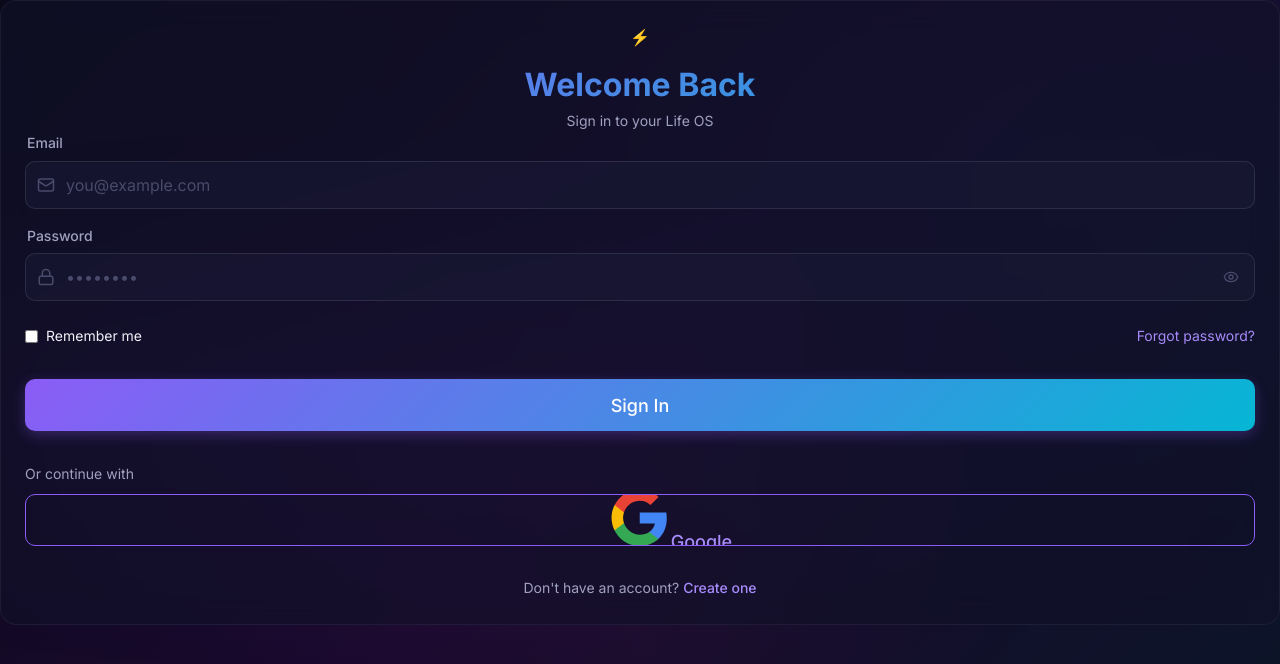
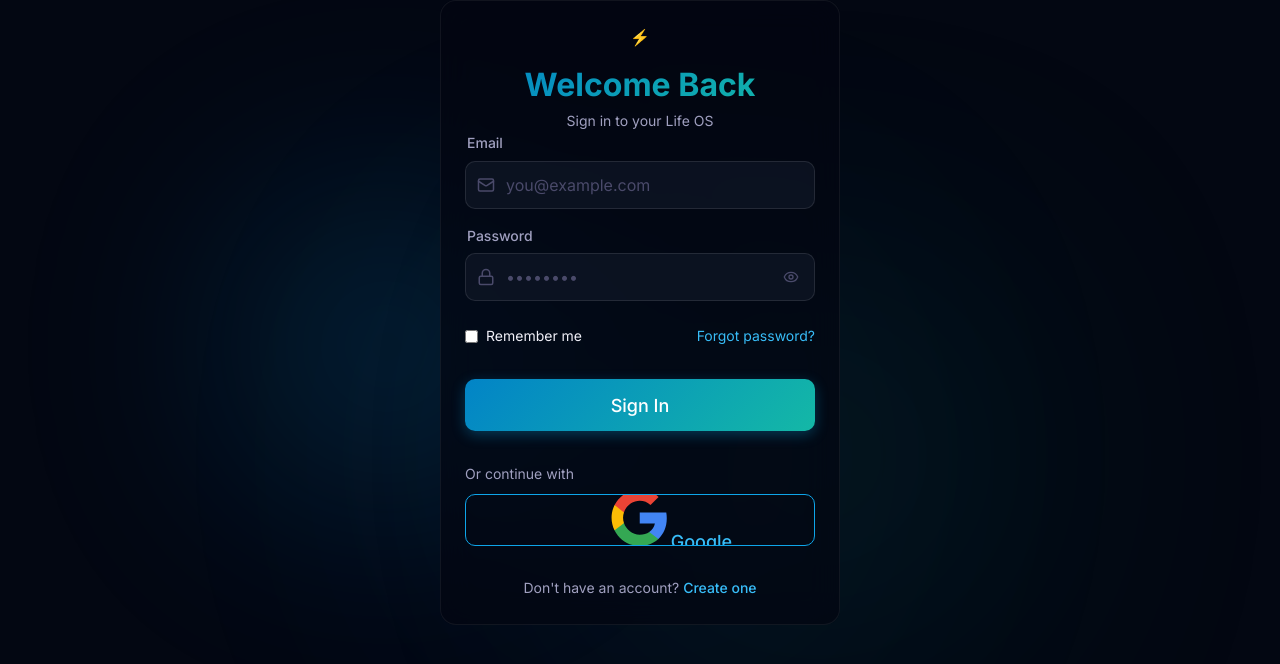
Before and after one commit to vraj-ptl/Life-OS, a Next.js app in the folder frontend/: page /login in a window 1280 px wide. Shown: the top 664 px of the page. Built offline with nearby package versions, Linux system fonts and the light colour scheme; no server answers.

Commit message:
complete

```diff
--- a/frontend/src/app/(auth)/layout.tsx
+++ b/frontend/src/app/(auth)/layout.tsx
@@ -4,6 +4,7 @@ import { useEffect } from 'react';
 import { useRouter } from 'next/navigation';
 import { useAuth } from '@/contexts/AuthContext';
 import { Loader2 } from 'lucide-react';
+import { AuthBackground } from '@/components/ui/AuthBackground';
 
 export default function AuthLayout({
   children,
@@ -29,11 +30,9 @@ export default function AuthLayout({
 
   return (
     <div className="min-h-screen flex items-center justify-center p-4 relative overflow-hidden">
-      {/* Decorative background elements */}
-      <div className="absolute top-[-10%] left-[-10%] w-[40%] h-[40%] rounded-full bg-primary/10 blur-[100px] animate-pulse-scale" />
-      <div className="absolute bottom-[-10%] right-[-10%] w-[40%] h-[40%] rounded-full bg-secondary/10 blur-[100px] animate-pulse-scale delay-500" />
+      <AuthBackground />
 
-      <div className="w-full max-w-md z-10">
+      <div className="w-full z-10 relative" style={{ maxWidth: '400px' }}>
         {children}
       </div>
     </div>
--- a/frontend/src/app/(auth)/login/page.tsx
+++ b/frontend/src/app/(auth)/login/page.tsx
@@ -81,7 +81,7 @@ export default function LoginPage() {
 
   return (
     <div ref={containerRef}>
-      <Card glass className="p-xl border-border-hover shadow-xl">
+      <Card glass className="p-lg border-border-hover shadow-glow-sm hover:shadow-glow transition-shadow duration-500">
         <div className="auth-header text-center mb-xl">
           <div className="text-4xl mb-sm">⚡</div>
           <h1 className="text-2xl font-bold text-gradient mb-xs">Welcome Back</h1>
--- /dev/null
+++ b/frontend/src/components/ui/AuthBackground.tsx
@@ -0,0 +1,125 @@
+'use client';
+
+import { useRef } from 'react';
+import { useGSAP } from '@gsap/react';
+import { gsap } from '@/lib/gsapConfig';
+
+export const AuthBackground = () => {
+  const containerRef = useRef<HTMLDivElement>(null);
+  const orb1Ref = useRef<HTMLDivElement>(null);
+  const orb2Ref = useRef<HTMLDivElement>(null);
+  const orb3Ref = useRef<HTMLDivElement>(null);
+
+  useGSAP(() => {
+    // Floating animations for orbs
+    gsap.to(orb1Ref.current, {
+      x: 'random(-50, 50)',
+      y: 'random(-50, 50)',
+      duration: 8,
+      ease: 'sine.inOut',
+      yoyo: true,
+      repeat: -1,
+    });
+
+    gsap.to(orb2Ref.current, {
+      x: 'random(-80, 80)',
+      y: 'random(-40, 40)',
+      duration: 10,
+      ease: 'sine.inOut',
+      yoyo: true,
+      repeat: -1,
+      delay: -2,
+    });
+
+    gsap.to(orb3Ref.current, {
+      x: 'random(-40, 40)',
+      y: 'random(-80, 80)',
+      duration: 12,
+      ease: 'sine.inOut',
+      yoyo: true,
+      repeat: -1,
+      delay: -4,
+    });
+
+    // Subtle parallax on mouse move
+    const handleMouseMove = (e: MouseEvent) => {
+      const { clientX, clientY } = e;
+      const xPos = (clientX / window.innerWidth - 0.5) * 30;
+      const yPos = (clientY / window.innerHeight - 0.5) * 30;
+
+      gsap.to(orb1Ref.current, { x: xPos, y: yPos, duration: 2, ease: 'power2.out' });
+      gsap.to(orb2Ref.current, { x: xPos * -0.5, y: yPos * -0.5, duration: 2.5, ease: 'power2.out' });
+      gsap.to(orb3Ref.current, { x: xPos * 0.8, y: yPos * 0.8, duration: 3, ease: 'power2.out' });
+    };
+
+    window.addEventListener('mousemove', handleMouseMove);
+    return () => window.removeEventListener('mousemove', handleMouseMove);
+  }, { scope: containerRef });
+
+  const containerStyle: React.CSSProperties = {
+    position: 'fixed',
+    top: 0,
+    left: 0,
+    right: 0,
+    bottom: 0,
+    overflow: 'hidden',
+    pointerEvents: 'none',
+    zIndex: 0,
+    background: 'var(--bg-primary)',
+  };
+
+  const orbBase: React.CSSProperties = {
+    position: 'absolute',
+    borderRadius: '50%',
+  };
+
+  return (
+    <div ref={containerRef} style={containerStyle}>
+      {/* Orb 1: Cyan */}
+      <div
+        ref={orb1Ref}
+        style={{
+          ...orbBase,
+          top: '20%',
+          left: '15%',
+          width: '50vh',
+          height: '50vh',
+          background: 'radial-gradient(circle, #0ea5e9 0%, transparent 70%)',
+          filter: 'blur(120px)',
+          opacity: 0.35,
+        }}
+      />
+
+      {/* Orb 2: Emerald */}
+      <div
+        ref={orb2Ref}
+        style={{
+          ...orbBase,
+          bottom: '15%',
+          right: '15%',
+          width: '60vh',
+          height: '60vh',
+          background: 'radial-gradient(circle, #10b981 0%, transparent 70%)',
+          filter: 'blur(140px)',
+          opacity: 0.25,
+        }}
+      />
+
+      {/* Orb 3: Deep Blue */}
+      <div
+        ref={orb3Ref}
+        style={{
+          ...orbBase,
+          top: '50%',
+          left: '50%',
+          transform: 'translate(-50%, -50%)',
+          width: '70vh',
+          height: '70vh',
+          background: 'radial-gradient(circle, #3b82f6 0%, transparent 70%)',
+          filter: 'blur(150px)',
+          opacity: 0.15,
+        }}
+      />
+    </div>
+  );
+};
--- a/frontend/src/components/ui/Button.module.css
+++ b/frontend/src/components/ui/Button.module.css
@@ -80,11 +80,11 @@
 .primary {
   background: var(--gradient-primary);
   color: #fff;
-  box-shadow: 0 4px 14px rgba(139, 92, 246, 0.3);
+  box-shadow: 0 4px 14px rgba(14, 165, 233, 0.3);
 }
 
 .primary:hover:not(:disabled) {
-  box-shadow: 0 6px 20px rgba(139, 92, 246, 0.4);
+  box-shadow: 0 6px 20px rgba(14, 165, 233, 0.4);
   filter: brightness(1.1);
 }
 
@@ -127,5 +127,5 @@
 }
 
 .outline:hover:not(:disabled) {
-  background: rgba(139, 92, 246, 0.1);
+  background: rgba(14, 165, 233, 0.1);
 }
--- a/frontend/src/styles/globals.css
+++ b/frontend/src/styles/globals.css
@@ -8,15 +8,15 @@
 
 /* ─── CSS Custom Properties ─────────────────────────────────────── */
 :root {
-  /* Brand Colors — Vibrant gradient palette */
-  --color-primary: #8b5cf6;          /* Violet */
-  --color-primary-light: #a78bfa;
-  --color-primary-dark: #7c3aed;
-  --color-primary-glow: rgba(139, 92, 246, 0.4);
+  /* Brand Colors — Midnight Aurora (Sleek Cyan/Sapphire) */
+  --color-primary: #0ea5e9;          /* Cyan / Sky Blue */
+  --color-primary-light: #38bdf8;
+  --color-primary-dark: #0284c7;
+  --color-primary-glow: rgba(14, 165, 233, 0.4);
 
-  --color-secondary: #06b6d4;        /* Cyan */
-  --color-secondary-light: #22d3ee;
-  --color-secondary-dark: #0891b2;
+  --color-secondary: #10b981;        /* Emerald / Teal */
+  --color-secondary-light: #34d399;
+  --color-secondary-dark: #059669;
 
   --color-accent: #f59e0b;           /* Amber */
   --color-accent-light: #fbbf24;
@@ -39,25 +39,25 @@
   --color-info-bg: rgba(59, 130, 246, 0.1);
 
   /* Gradients */
-  --gradient-primary: linear-gradient(135deg, #8b5cf6 0%, #06b6d4 100%);
-  --gradient-secondary: linear-gradient(135deg, #ec4899 0%, #8b5cf6 100%);
+  --gradient-primary: linear-gradient(135deg, #0284c7 0%, #14b8a6 100%);
+  --gradient-secondary: linear-gradient(135deg, #10b981 0%, #0ea5e9 100%);
   --gradient-warm: linear-gradient(135deg, #f59e0b 0%, #ef4444 100%);
-  --gradient-cool: linear-gradient(135deg, #06b6d4 0%, #3b82f6 100%);
-  --gradient-emerald: linear-gradient(135deg, #10b981 0%, #06b6d4 100%);
+  --gradient-cool: linear-gradient(135deg, #0ea5e9 0%, #3b82f6 100%);
+  --gradient-emerald: linear-gradient(135deg, #059669 0%, #10b981 100%);
   --gradient-sunset: linear-gradient(135deg, #f472b6 0%, #f59e0b 100%);
-  --gradient-bg: linear-gradient(135deg, #0a0a1a 0%, #1a0a2e 50%, #0a1628 100%);
-  --gradient-card: linear-gradient(135deg, rgba(255,255,255,0.05) 0%, rgba(255,255,255,0.02) 100%);
+  --gradient-bg: linear-gradient(135deg, #050a15 0%, #081229 50%, #040d1a 100%);
+  --gradient-card: linear-gradient(135deg, rgba(255,255,255,0.03) 0%, rgba(255,255,255,0.01) 100%);
 
-  /* Backgrounds — Deep dark with subtle warmth */
-  --bg-primary: #0a0a1a;
-  --bg-secondary: #111128;
-  --bg-tertiary: #1a1a36;
-  --bg-card: rgba(26, 26, 54, 0.8);
-  --bg-card-hover: rgba(30, 30, 62, 0.9);
-  --bg-glass: rgba(17, 17, 40, 0.6);
-  --bg-input: rgba(26, 26, 54, 0.6);
-  --bg-sidebar: rgba(10, 10, 26, 0.95);
-  --bg-modal-overlay: rgba(0, 0, 0, 0.7);
+  /* Backgrounds — Ultra Dark Sapphire */
+  --bg-primary: #030712;
+  --bg-secondary: #0b1120;
+  --bg-tertiary: #111827;
+  --bg-card: rgba(11, 17, 32, 0.85);
+  --bg-card-hover: rgba(17, 24, 39, 0.95);
+  --bg-glass: rgba(3, 7, 18, 0.7);
+  --bg-input: rgba(17, 24, 39, 0.7);
+  --bg-sidebar: rgba(3, 7, 18, 0.95);
+  --bg-modal-overlay: rgba(0, 0, 0, 0.8);
 
   /* Text */
   --text-primary: #f0f0f8;
@@ -69,8 +69,8 @@
   /* Borders */
   --border-subtle: rgba(255, 255, 255, 0.06);
   --border-default: rgba(255, 255, 255, 0.1);
-  --border-hover: rgba(139, 92, 246, 0.3);
-  --border-focus: rgba(139, 92, 246, 0.6);
+  --border-hover: rgba(14, 165, 233, 0.3);
+  --border-focus: rgba(14, 165, 233, 0.6);
 
   /* Shadows */
   --shadow-sm: 0 1px 2px rgba(0, 0, 0, 0.3);
@@ -78,7 +78,7 @@
   --shadow-lg: 0 8px 32px rgba(0, 0, 0, 0.5);
   --shadow-xl: 0 16px 48px rgba(0, 0, 0, 0.6);
   --shadow-glow: 0 0 20px var(--color-primary-glow);
-  --shadow-glow-sm: 0 0 10px rgba(139, 92, 246, 0.2);
+  --shadow-glow-sm: 0 0 10px rgba(14, 165, 233, 0.2);
   --shadow-inner: inset 0 2px 4px rgba(0, 0, 0, 0.3);
 
   /* Spacing */
@@ -241,18 +241,18 @@ ul, ol {
 }
 
 ::-webkit-scrollbar-thumb {
-  background: rgba(139, 92, 246, 0.3);
+  background: rgba(14, 165, 233, 0.3);
   border-radius: var(--radius-full);
   transition: background var(--transition-fast);
 }
 
 ::-webkit-scrollbar-thumb:hover {
-  background: rgba(139, 92, 246, 0.5);
+  background: rgba(14, 165, 233, 0.5);
 }
 
 /* ─── Selection ─────────────────────────────────────────────────── */
 ::selection {
-  background: rgba(139, 92, 246, 0.3);
+  background: rgba(14, 165, 233, 0.3);
   color: var(--text-primary);
 }
 
@@ -415,9 +415,9 @@ ul, ol {
 }
 
 .badge-primary {
-  background: rgba(139, 92, 246, 0.1);
+  background: rgba(14, 165, 233, 0.1);
   color: var(--color-primary-light);
-  border: 1px solid rgba(139, 92, 246, 0.2);
+  border: 1px solid rgba(14, 165, 233, 0.2);
 }
 
 /* ─── Loading Skeleton ──────────────────────────────────────────── */
```
Also changed, not shown: frontend/src/app/(auth)/register/page.tsx (+5 -7 lines).
